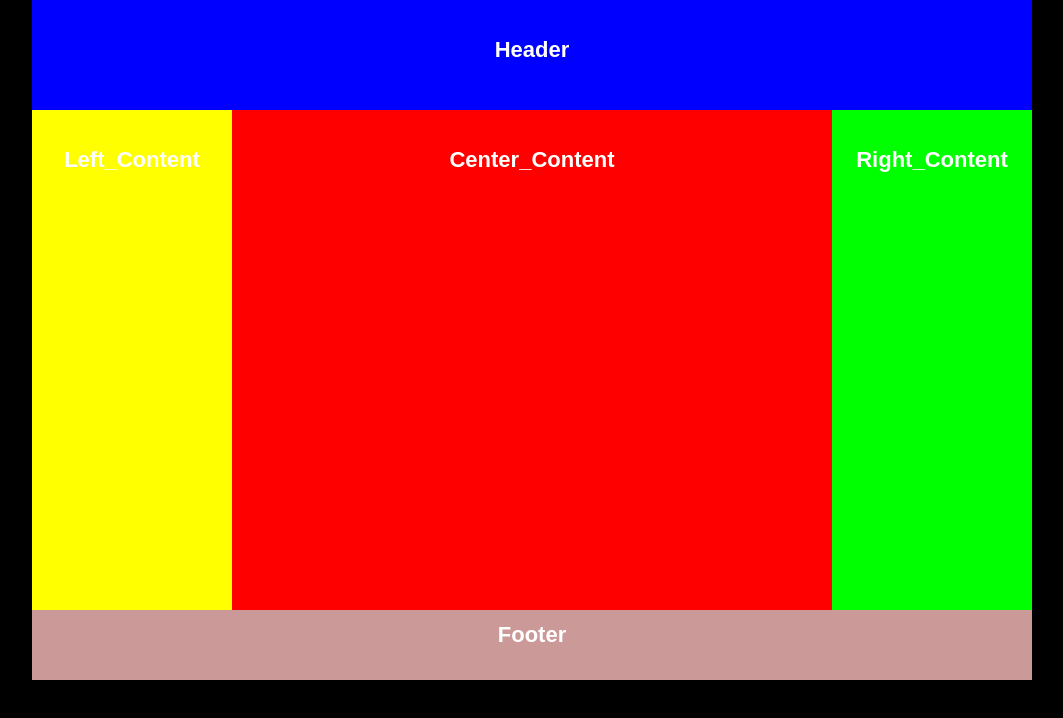
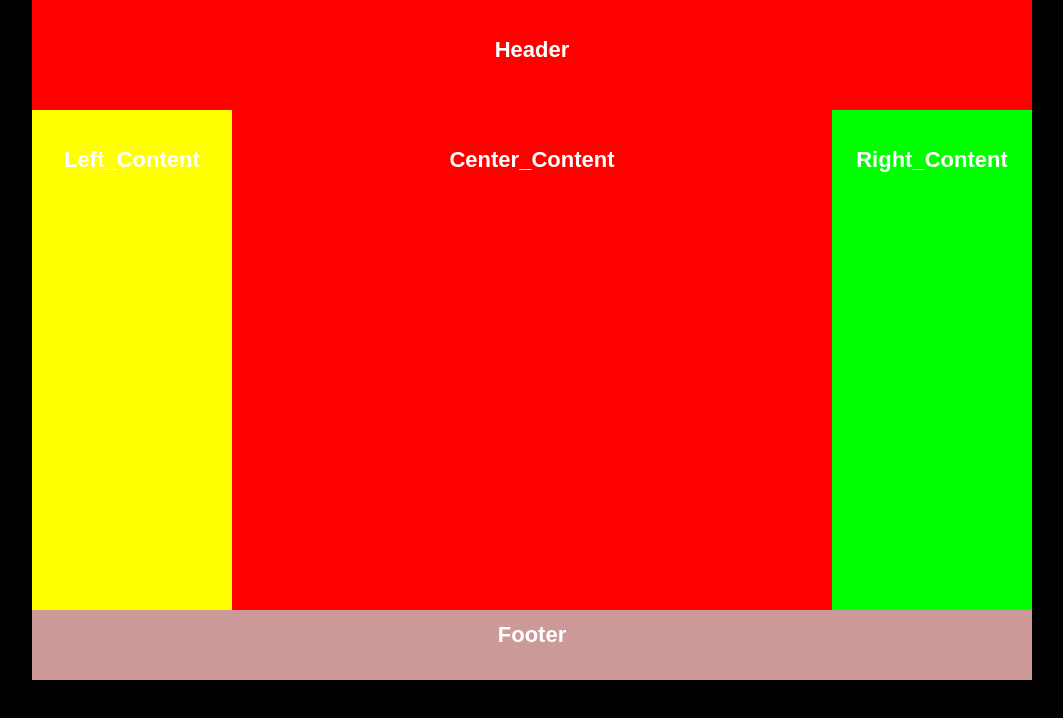
Before and after one commit to kionken68/Github, a plain HTML site: page Index.html in a window 1280 px wide. Shown: the whole page, without its empty margins (108-1171 px from the left). Drawn offline with Linux system fonts and the light colour scheme.

Commit message:
Update style.css

```diff
--- a/css/style.css
+++ b/css/style.css
@@ -27,7 +27,7 @@ body{
 /* Khai bao chung*/
 /* Khai bao header*/
 .header {
-	background:#00F;
+	background:#F00;
 	width: 1000px;
 	height:110px;
 	line-height:100px;
```
